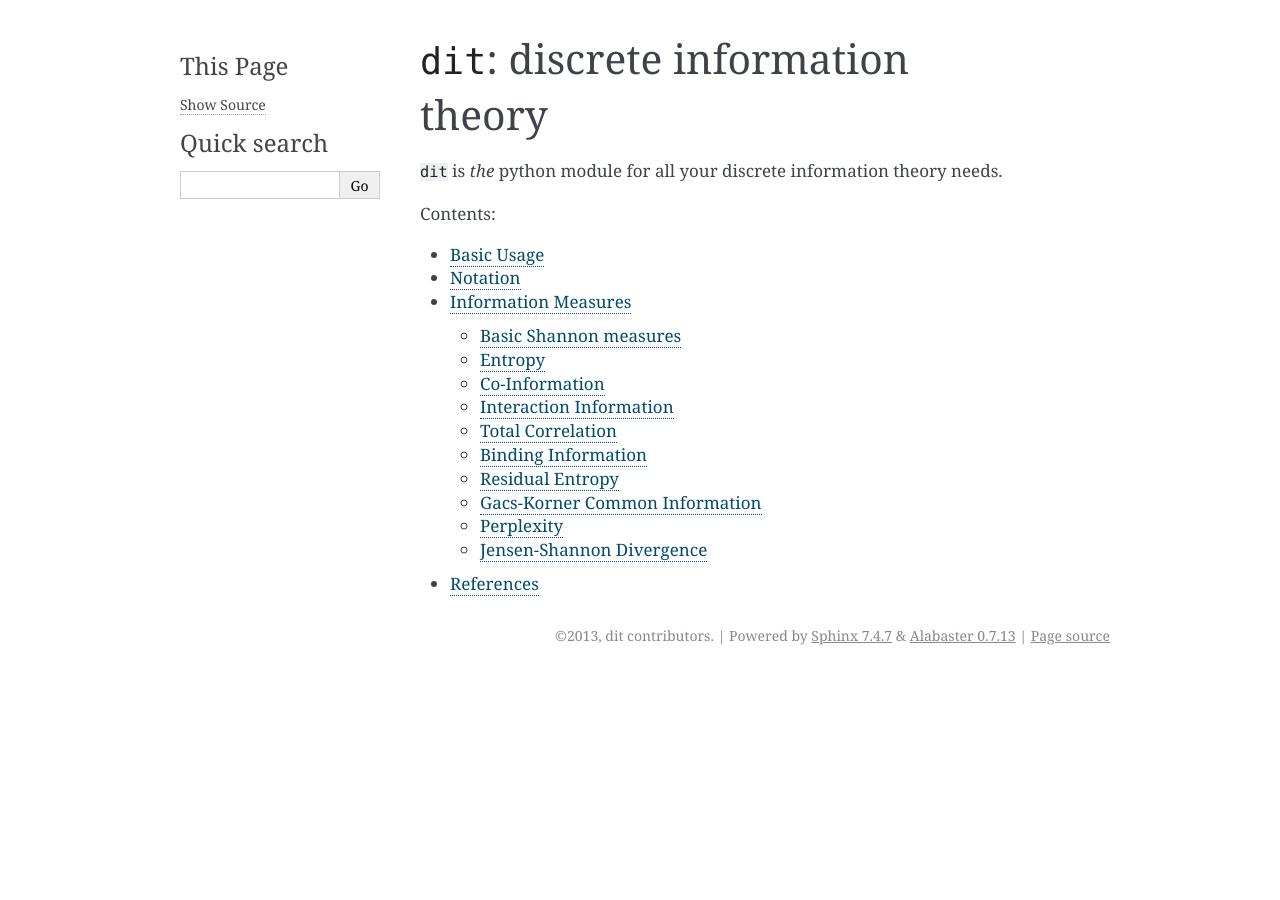
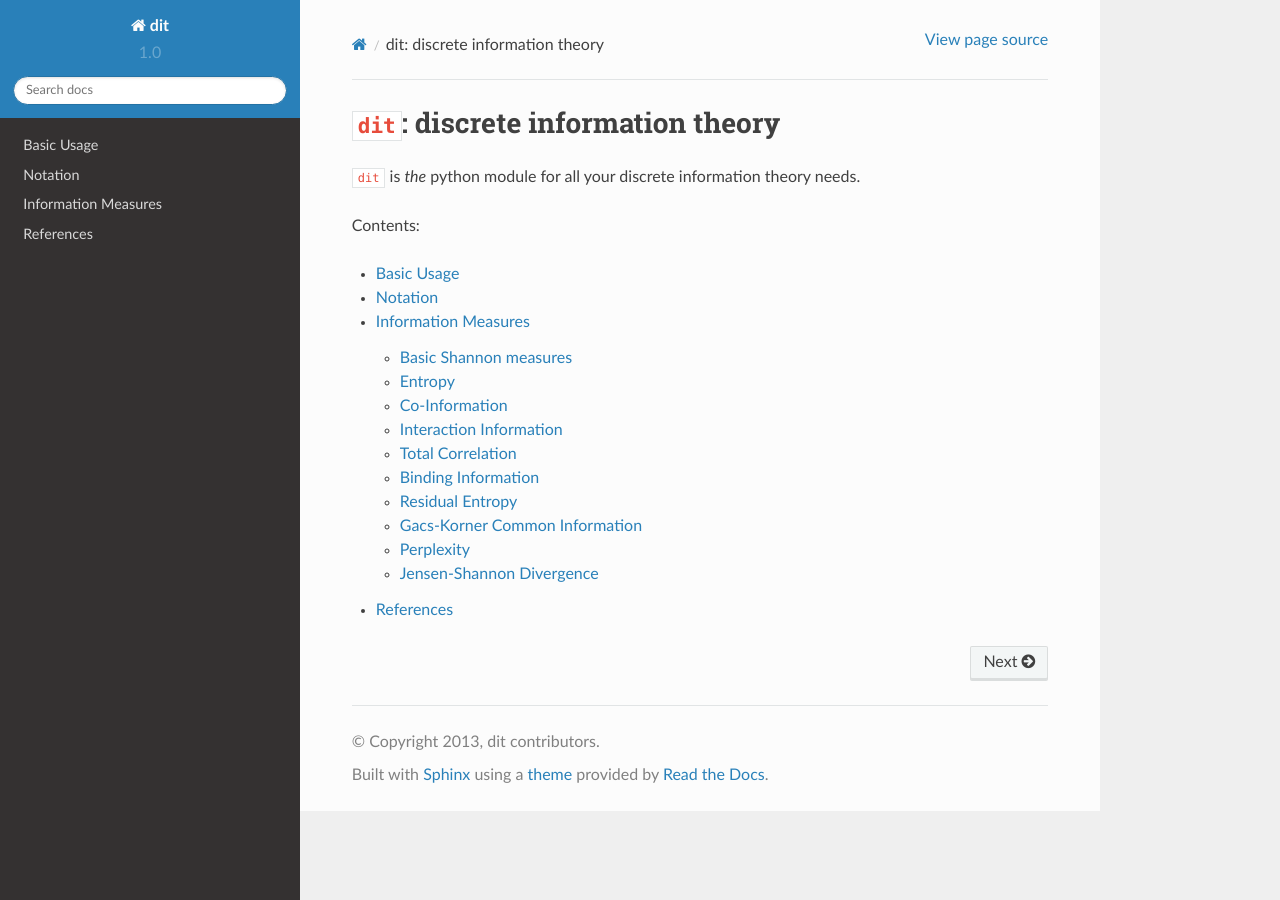
Before and after one commit to dit/dit, a Sphinx documentation site: the page built from docs/index.rst, in a window 1280 px wide. Built offline with Sphinx 7.4.7 and the Read the Docs theme 2.0.0, drawn with Linux system fonts in a browser that asks for light colours.

Commit message:
use the fancy rtd theme

```diff
--- a/docs/conf.py
+++ b/docs/conf.py
@@ -101,7 +101,7 @@ pygments_style = 'sphinx'
 
 # The theme to use for HTML and HTML Help pages.  See the documentation for
 # a list of builtin themes.
-#html_theme = 'default'
+html_theme = 'sphinx_rtd_theme'
 
 # Theme options are theme-specific and customize the look and feel of a theme
 # further.  For a list of options available for each theme, see the
@@ -109,7 +109,7 @@ pygments_style = 'sphinx'
 #html_theme_options = {}
 
 # Add any paths that contain custom themes here, relative to this directory.
-#html_theme_path = []
+html_theme_path = ["_theme/sphinx_rtd_theme/"]
 
 # The name for this set of Sphinx documents.  If None, it defaults to
 # "<project> v<release> documentation".
```
Also changed, not shown: .gitmodules (added).
